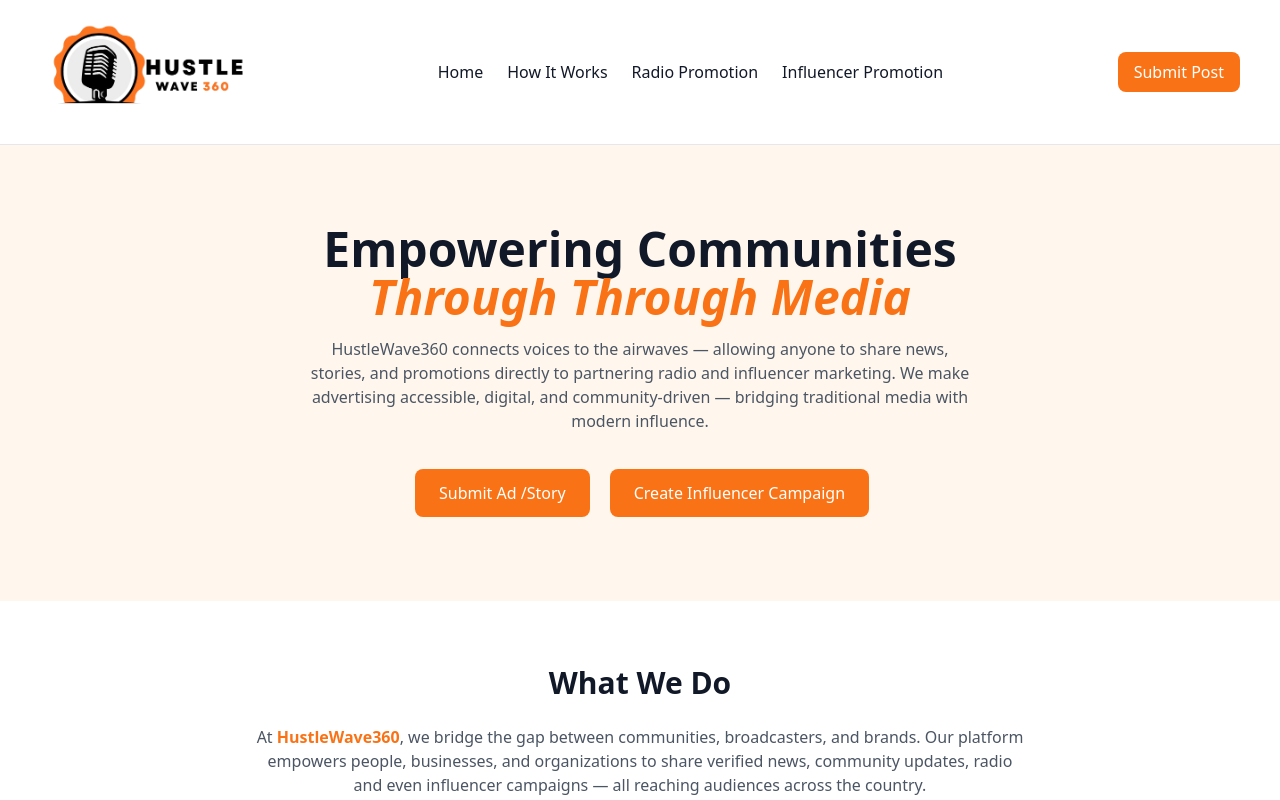
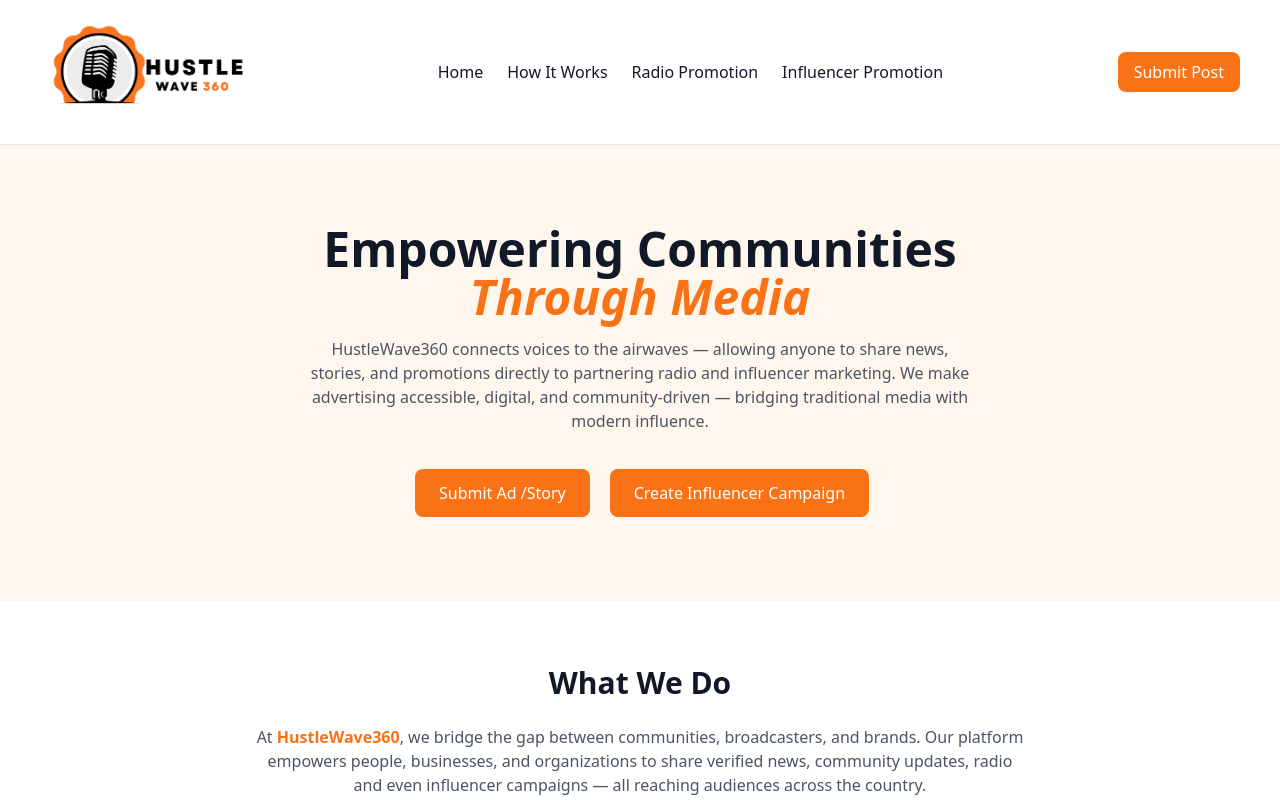
Before and after one commit to lennykombo/Tangazo-chapchap, a React (Create React App) app: page / in a window 1280 px wide. Shown: the top 800 px of the page. Built offline with nearby package versions, Linux system fonts and the light colour scheme; no server answers.

Commit message:
spelling check

```diff
--- a/src/pages/Homepage.js
+++ b/src/pages/Homepage.js
@@ -51,7 +51,7 @@
       className="text-center py-20 bg-orange-50 px-4 md:px-0">
         <h2 className="text-4xl md:text-5xl font-bold text-gray-900 leading-tight mb-4">
           Empowering Communities <br />
-          <span className="text-orange-500 italic">Through Through Media</span>
+          <span className="text-orange-500 italic">Through Media</span>
         </h2>
         <p className="mt-4 text-gray-600 max-w-2xl mx-auto">
           HustleWave360 connects voices to the airwaves — allowing anyone to share
```
